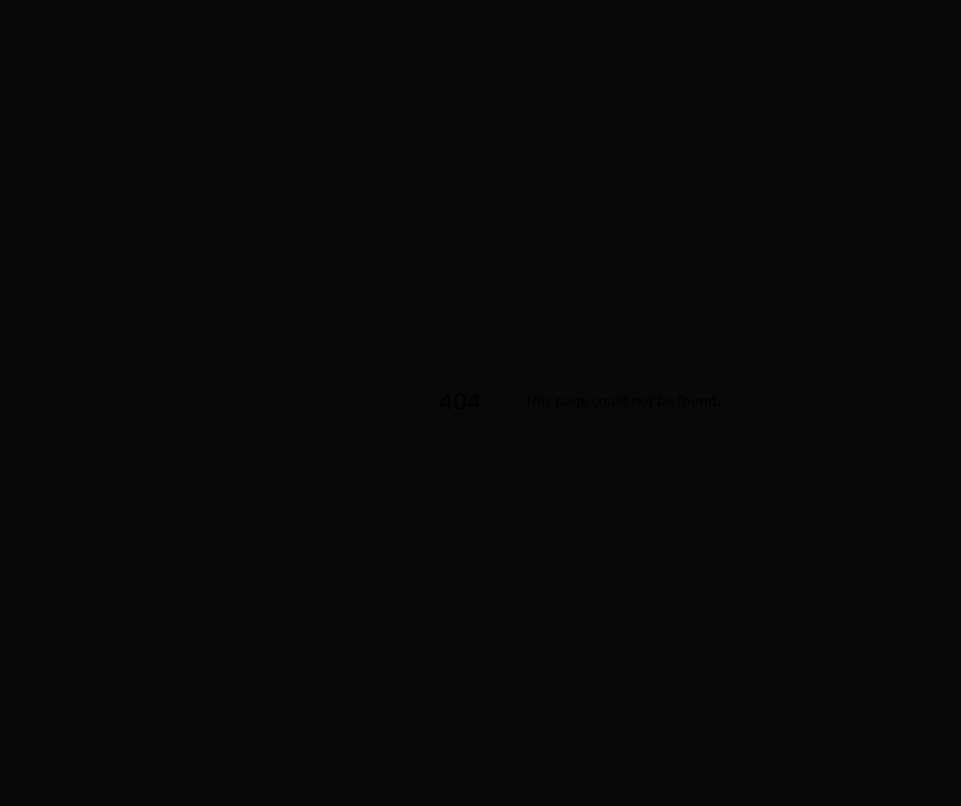
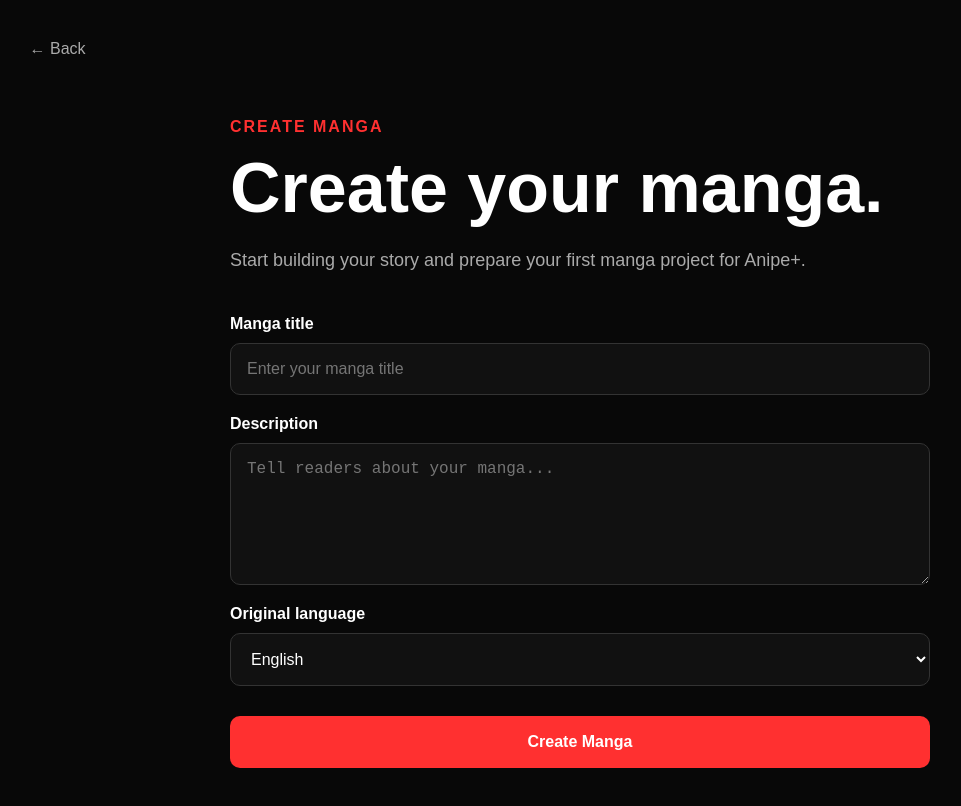
Before and after one commit to matheo1230/-anipe-plus, a Next.js app: page /create/manga in a window 1280 px wide. Before the commit this address had no page. Shown: the top 806 px of the page, without its empty margins (60-1021 px from the left). Built offline with nearby package versions, Linux system fonts and the light colour scheme.

Commit message:
Add Create Manga page component

```diff
--- /dev/null
+++ b/app/create/manga/page.js
@@ -0,0 +1,163 @@
+export default function CreateMangaPage() {
+  return (
+    <main
+      style={{
+        minHeight: "100vh",
+        background: "#080808",
+        color: "white",
+        fontFamily: "Arial, sans-serif",
+        padding: "40px 7%",
+      }}
+    >
+      <a
+        href="/create"
+        style={{
+          color: "#aaa",
+          textDecoration: "none",
+          fontSize: "16px",
+        }}
+      >
+        ← Back
+      </a>
+
+      <section
+        style={{
+          maxWidth: "700px",
+          margin: "60px auto",
+        }}
+      >
+        <p
+          style={{
+            color: "#ff3030",
+            fontWeight: "bold",
+            letterSpacing: "2px",
+            marginBottom: "12px",
+          }}
+        >
+          CREATE MANGA
+        </p>
+
+        <h1
+          style={{
+            fontSize: "clamp(38px, 8vw, 70px)",
+            margin: "0 0 15px 0",
+          }}
+        >
+          Create your manga.
+        </h1>
+
+        <p
+          style={{
+            color: "#aaa",
+            fontSize: "18px",
+            lineHeight: "1.6",
+            marginBottom: "40px",
+          }}
+        >
+          Start building your story and prepare your first manga project
+          for Anipe+.
+        </p>
+
+        <div
+          style={{
+            display: "flex",
+            flexDirection: "column",
+            gap: "20px",
+          }}
+        >
+          <label
+            style={{
+              display: "flex",
+              flexDirection: "column",
+              gap: "10px",
+              fontWeight: "bold",
+            }}
+          >
+            Manga title
+
+            <input
+              type="text"
+              placeholder="Enter your manga title"
+              style={{
+                background: "#111",
+                color: "white",
+                border: "1px solid #333",
+                borderRadius: "10px",
+                padding: "16px",
+                fontSize: "16px",
+              }}
+            />
+          </label>
+
+          <label
+            style={{
+              display: "flex",
+              flexDirection: "column",
+              gap: "10px",
+              fontWeight: "bold",
+            }}
+          >
+            Description
+
+            <textarea
+              placeholder="Tell readers about your manga..."
+              rows="6"
+              style={{
+                background: "#111",
+                color: "white",
+                border: "1px solid #333",
+                borderRadius: "10px",
+                padding: "16px",
+                fontSize: "16px",
+                resize: "vertical",
+              }}
+            />
+          </label>
+
+          <label
+            style={{
+              display: "flex",
+              flexDirection: "column",
+              gap: "10px",
+              fontWeight: "bold",
+            }}
+          >
+            Original language
+
+            <select
+              defaultValue="en"
+              style={{
+                background: "#111",
+                color: "white",
+                border: "1px solid #333",
+                borderRadius: "10px",
+                padding: "16px",
+                fontSize: "16px",
+              }}
+            >
+              <option value="en">English</option>
+              <option value="es">Español</option>
+            </select>
+          </label>
+
+          <button
+            type="button"
+            style={{
+              marginTop: "10px",
+              background: "#ff3030",
+              color: "white",
+              border: "none",
+              borderRadius: "10px",
+              padding: "17px 25px",
+              fontSize: "16px",
+              fontWeight: "bold",
+              cursor: "pointer",
+            }}
+          >
+            Create Manga
+          </button>
+        </div>
+      </section>
+    </main>
+  );
+}
```
